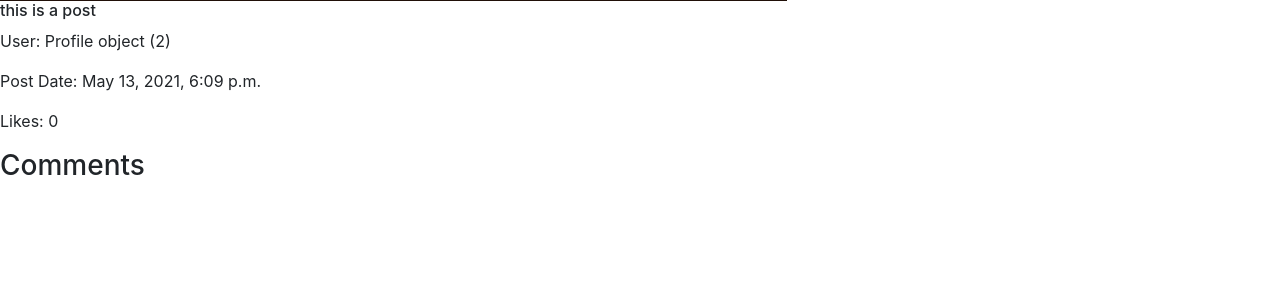
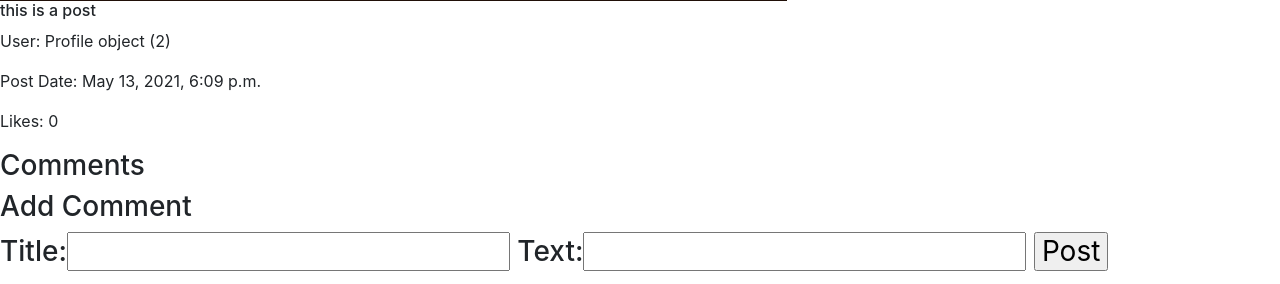
Before and after one commit to GeorgeEllis123/DjangoProject, a Django app: page /post/10/ in a window 1280 px wide. Shown: the part 582-866 px from the top of the page. Before the commit the page ends 757 px from the top, so only its background shows below. Run offline with Django 3.2, Linux system fonts and the light colour scheme; data comes from the database, SQL or seed files in the repository; both versions use the stored data as it was after the commit; some libraries are stand-ins or nearby versions.

Commit message:
Updated views.py for post.html so that adding like form would work

```diff
--- a/mywebsite/accounts/forms.py
+++ b/mywebsite/accounts/forms.py
@@ -2,7 +2,7 @@ from django.forms import ModelForm
 from django import forms
 from django.contrib.auth.forms import UserCreationForm
 from django.contrib.auth.models import User
-from .models import Post, Comment
+from .models import Post, Comment, Like
 
 class PostForm(ModelForm):
     class Meta:
@@ -12,9 +12,14 @@ class PostForm(ModelForm):
 class CommentForm(ModelForm):
     class Meta:
         model = Comment
-        fields = '__all__'
+        fields = ['title', 'text']
 
 class CreateUserForm(UserCreationForm):
     class Meta:
         model = User
         fields = ['username', 'email', 'password1', 'password2']
+
+class LikeForm(ModelForm):
+    class Meta:
+        model = Like
+        fields = []
--- a/mywebsite/accounts/templates/accounts/post.html
+++ b/mywebsite/accounts/templates/accounts/post.html
@@ -19,14 +19,14 @@
 <p>Post Date: {{comment.post_date}}</p>
 <br />
 
+{% endfor %}
+
 <h3>Add Comment<h3>
 <form method="post">
   {% csrf_token %}
   {{ form }}
 
-  <input type="submit" value="Post">
+  <input type="submit" value="Post" name="Comment">
 </form>
 
-{% endfor %}
-
 {% endblock %}
--- a/mywebsite/accounts/views.py
+++ b/mywebsite/accounts/views.py
@@ -87,10 +87,20 @@ def post(request, pk):
     comments = post.comment_set.all()
 
     form = CommentForm()
+    #form_like = LikeForm()
     if request.method == "POST":
         form = PostForm(request.POST)
-        if form.is_valid():
-            form.save()
+        stock = form.save(commit=False)
+        if 'Comment' in request.POST.keys():
+            if form.is_valid():
+                stock.userPosted = request.user.profile
+                stock.post = post
+                stock.save()
+        elif 'Like' in request.POST.keys():
+            if form.is_valid():
+                stock.user = request.user.profile
+                stock.liked_post = post
+                stock.save()
 
     context = {'post': post, 'comments': comments, 'form': form}
     return render(request, 'accounts/post.html', context)
```
Also changed, not shown: mywebsite/db.sqlite3.
